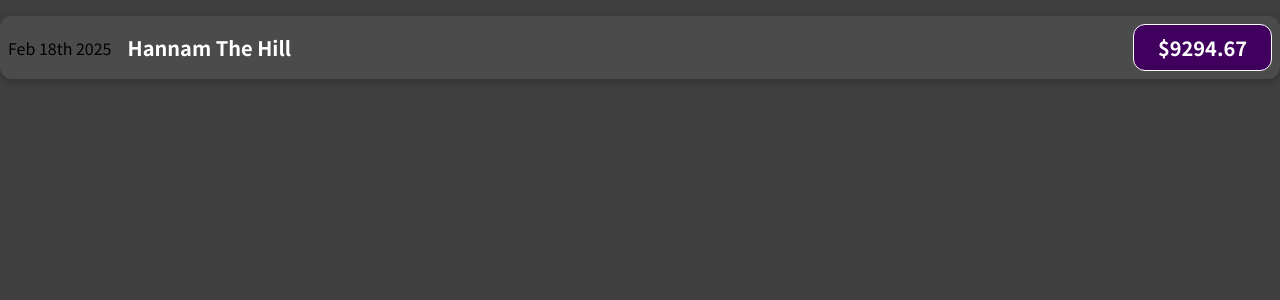
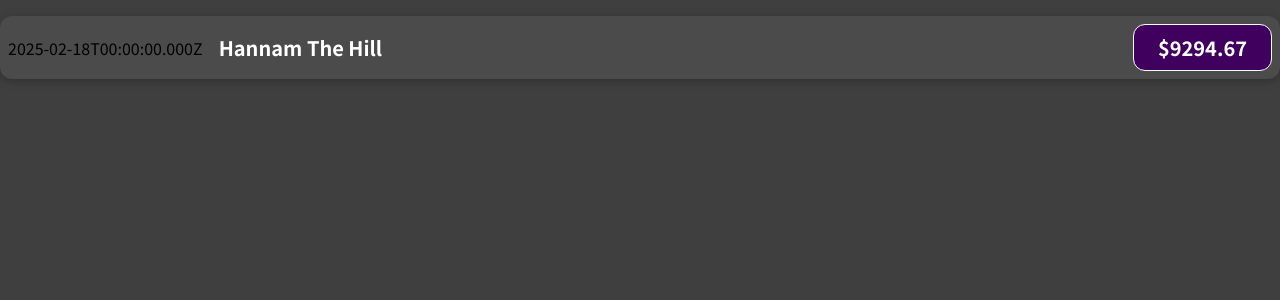
Before and after one commit to CTW100/ReactJS, a JavaScript app: page / in a window 1280 px wide. Shown: the top 300 px of the page. Built offline with nearby package versions, Linux system fonts and the light colour scheme.

Commit message:
35
Outputting Dynamic Data & Working with Expressions in JSX

```diff
--- a/src/components/ExpenseItem.js
+++ b/src/components/ExpenseItem.js
@@ -1,12 +1,16 @@
 import './ExpenseItem.css';
 
 function ExpenseItem() {
+  const expenseDate = new Date(2025, 1, 18);
+  const expenseTitle = 'Hannam The Hill';
+  const expenseAmount = 9294.67;
+
   return (
     <div className="expense-item">
-      <div>Feb 18th 2025</div>
+      <div>{expenseDate.toISOString()}</div>
       <div className="expense-item__description">
-        <h2>Hannam The Hill</h2>
-        <div className="expense-item__price">$9294.67</div>
+        <h2>{expenseTitle}</h2>
+        <div className="expense-item__price">${expenseAmount}</div>
       </div>
     </div>
   );
```
